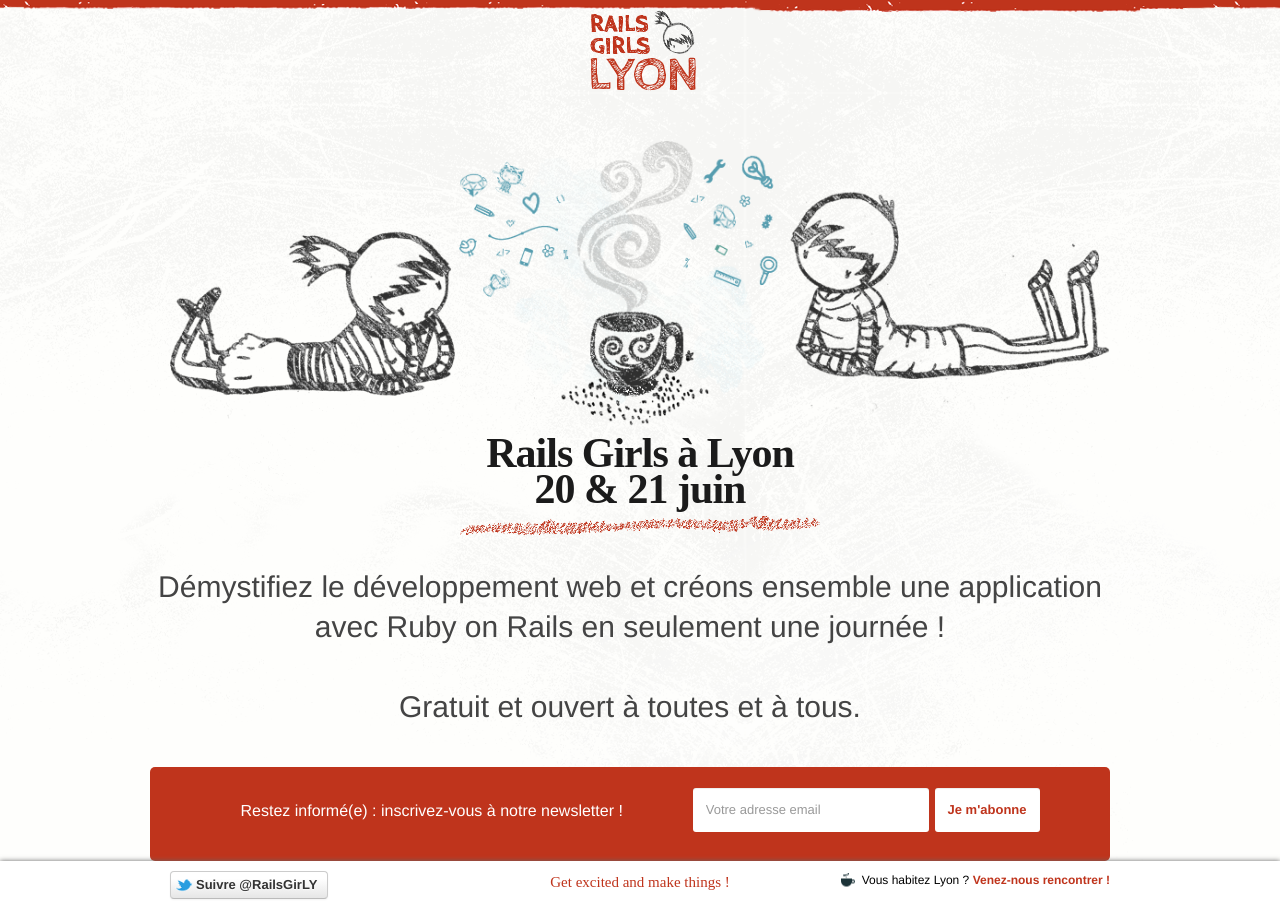
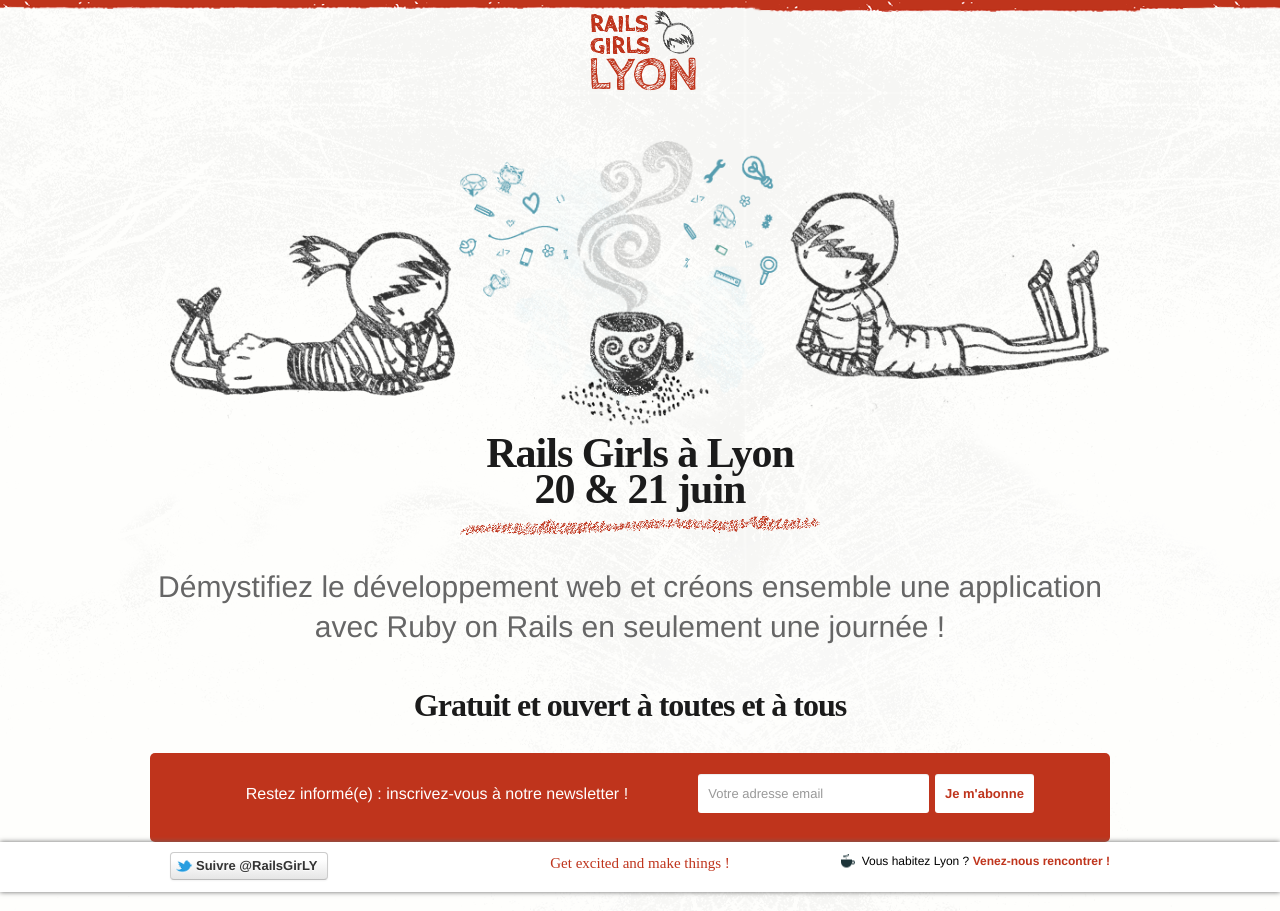
Before and after one commit to lyonrb/railsgirly, a Jekyll site: the page built from index.html, in a window 1280 px wide. Built offline with Jekyll 4.4.1, drawn with Linux system fonts in a browser that asks for light colours; nearby versions of some CDN libraries; some web fonts are replaced; library files that are not in the unit come from our copies.

Commit message:
Minor: few styling tweaks

```diff
--- a/assets/css/styles.css
+++ b/assets/css/styles.css
@@ -5,7 +5,7 @@
 body {
   background: url('../img/border-top.png') top repeat-x;
   font-family: Helvetica, Arial, sans-serif;
-  color: #444;
+  color: #666;
   font-size: 21px;
   line-height: 1.5;
   -webkit-font-smoothing: antialiased;
@@ -71,10 +71,12 @@
 #home .row.sketch {
   margin: 50px auto 30px auto;
 }
-#home h1.baseline {
+#home h1, #home h2 {
   text-align: center;
   font-family: 'Cabin Sketch', cursive;
   padding-bottom: 30px;
+}
+#home h1 {
   background: url('../img/chalk-underline.png') bottom center no-repeat;
 }
 #home p, #home label {
@@ -116,7 +118,7 @@
   margin-right: 4em;
 }
 #home #newsletter input {
-  padding: 1em;
+  padding: 0.8em;
   border: none;
 }
 #home #newsletter input[type="submit"] {
--- a/index.html
+++ b/index.html
@@ -13,7 +13,7 @@
       <p>
         Démystifiez le développement web et créons ensemble une application avec Ruby on Rails en seulement une journée&nbsp;!
       </p>
-      <p>Gratuit et ouvert à toutes et à tous.</p>
+      <h2>Gratuit et ouvert à toutes et à tous</h2>
   </section>
 
   <section class="row" id="newsletter">
```
